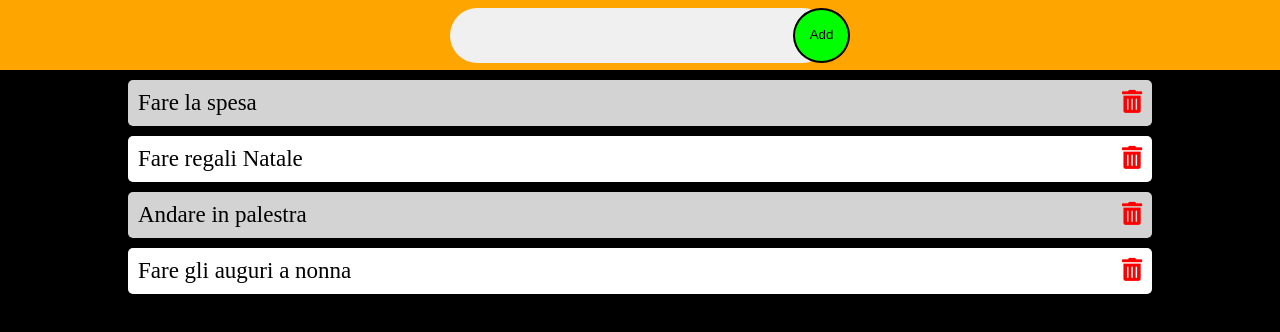
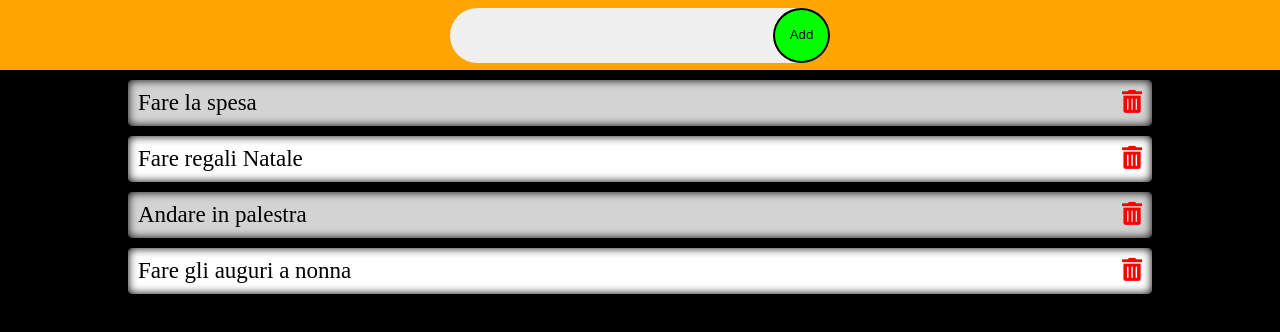
Before and after one commit to richiMera/vue-todolist, a plain HTML site: page index.html in a window 1280 px wide. Drawn offline with nearby package versions, Linux system fonts and the light colour scheme.

Commit message:
miglioramento layout

```diff
--- a/css/style.css
+++ b/css/style.css
@@ -39,8 +39,6 @@
   padding-left: 20px;
 }
 .input_field button {
-  position: relative;
-  left: 20px;
   line-height: 50px;
   background-color: lime;
   border-radius: 50%;
@@ -75,6 +73,9 @@
   border-radius: 5px;
   width: 100%;
   font-size: 23px;
+  -moz-box-shadow: inset 0 0 10px #000000;
+  -webkit-box-shadow: inset 0 0 10px #000000;
+  box-shadow: inset 0 0 10px #000000;
 }
 .normal_list i {
   color: red;
@@ -87,3 +88,7 @@
 .gray {
   background-color: lightgray;
 }
+
+.fade {
+  transition: 2s;
+}
```
